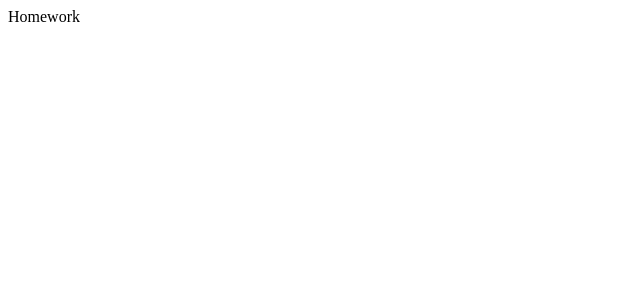
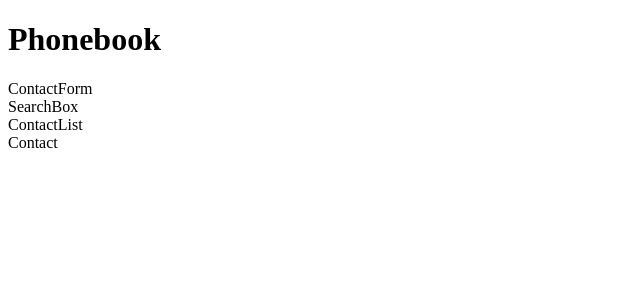
Before and after one commit to HelenYazh/goit-react-hw-03, a React (Vite) app: page / in a window 1280 px wide. Shown: the top 300 px of the page, without its empty margins (0-640 px from the left). Built offline with nearby package versions, Linux system fonts and the light colour scheme.

Commit message:
basic structure

```diff
--- a/src/components/App/App.jsx
+++ b/src/components/App/App.jsx
@@ -1,5 +1,17 @@
+import ContactForm from "../ContactForm/ContactForm";
+import ContactList from "../ContactList/ContactList";
+import SearchBox from "../SearchBox/SearchBox";
 import "./App.css";
 
 export default function App() {
-  return <>Homework</>;
+  return (
+    <>
+      <div>
+        <h1>Phonebook</h1>
+        <ContactForm />
+        <SearchBox />
+        <ContactList />
+      </div>
+    </>
+  );
 }
--- /dev/null
+++ b/src/components/Contact/Contact.jsx
@@ -0,0 +1,7 @@
+
+
+const Contact = () => {
+  return <div>Contact</div>;
+};
+
+export default Contact;
--- /dev/null
+++ b/src/components/ContactForm/ContactForm.jsx
@@ -0,0 +1,5 @@
+const ContactForm = () => {
+  return <div>ContactForm</div>;
+};
+
+export default ContactForm;
--- /dev/null
+++ b/src/components/ContactList/ContactList.jsx
@@ -0,0 +1,12 @@
+import Contact from "../Contact/Contact";
+
+const ContactList = () => {
+  return (
+    <div>
+      ContactList
+      <Contact />
+    </div>
+  );
+};
+
+export default ContactList;
--- /dev/null
+++ b/src/components/SearchBox/SearchBox.jsx
@@ -0,0 +1,5 @@
+const SearchBox = () => {
+  return <div>SearchBox</div>;
+};
+
+export default SearchBox;
--- /dev/null
+++ b/src/contacts.json
@@ -0,0 +1,6 @@
+[
+  { "id": "id-1", "name": "Rosie Simpson", "number": "459-12-56" },
+  { "id": "id-2", "name": "Hermione Kline", "number": "443-89-12" },
+  { "id": "id-3", "name": "Eden Clements", "number": "645-17-79" },
+  { "id": "id-4", "name": "Annie Copeland", "number": "227-91-26" }
+]
```
Also changed, not shown: src/components/Contact/Contact.module.css (added), src/components/ContactForm/ContactForm.module.css (added), src/components/ContactList/ContactList.module.css (added), src/components/SearchBox/SearchBox.module.css (added).
